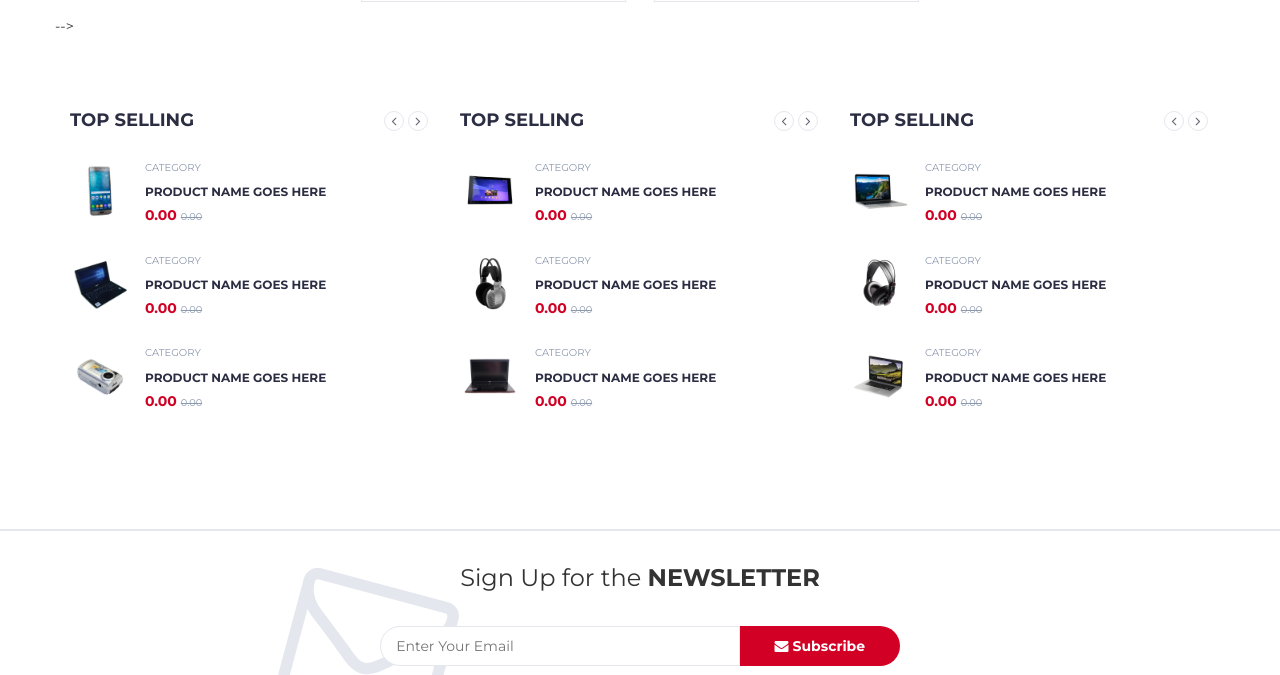
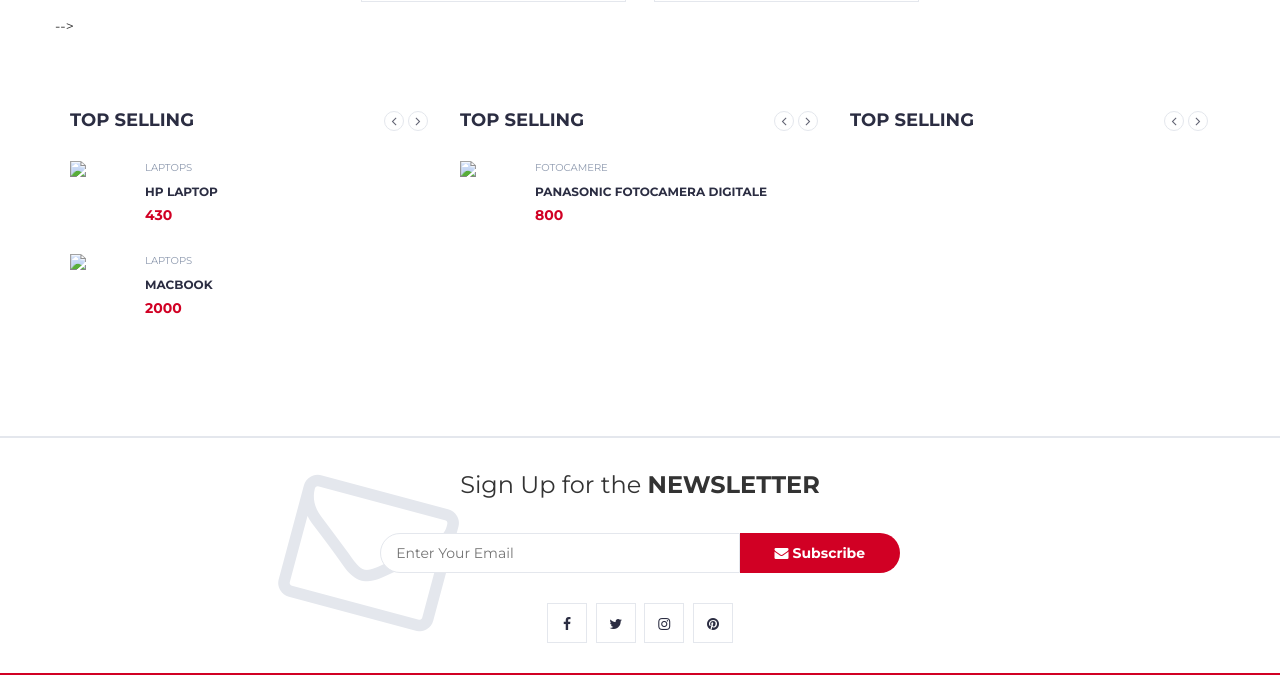
Before and after one commit to maca99/progetto_tdw, a PHP site: page / in a window 1280 px wide. Shown: the part 1712-2387 px from the top of the page. Run offline with PHP 8.4, Linux system fonts and the light colour scheme; data comes from the database, SQL or seed files in the repository; tables that the repository leaves empty hold one stand-in row (values such as "Sample post"); a stand-in replaces the project's code that opens the database connection.

Commit message:
aggiunta widget

```diff
--- a/dhtml/index-copia.html
+++ b/dhtml/index-copia.html
@@ -276,84 +276,21 @@
 						<div class="products-widget-slick" data-nav="#slick-nav-3">
 							<div>
 								<!-- product widget -->
-								<div class="product-widget">
-									<div class="product-img">
-										<img src="dhtml/img/product07.png" alt="">
-									</div>
-									<div class="product-body">
-										<p class="product-category">Category</p>
-										<h3 class="product-name"><a href="#">product name goes here</a></h3>
-										<h4 class="product-price">$980.00 <del class="product-old-price">$990.00</del></h4>
-									</div>
-								</div>
+								<[foreach]>
+								<[product9]>
+								<[/foreach]>
 								<!-- /product widget -->
 
-								<!-- product widget -->
-								<div class="product-widget">
-									<div class="product-img">
-										<img src="dhtml/img/product08.png" alt="">
-									</div>
-									<div class="product-body">
-										<p class="product-category">Category</p>
-										<h3 class="product-name"><a href="#">product name goes here</a></h3>
-										<h4 class="product-price">$980.00 <del class="product-old-price">$990.00</del></h4>
-									</div>
-								</div>
-								<!-- /product widget -->
-
-								<!-- product widget -->
-								<div class="product-widget">
-									<div class="product-img">
-										<img src="dhtml/img/product09.png" alt="">
-									</div>
-									<div class="product-body">
-										<p class="product-category">Category</p>
-										<h3 class="product-name"><a href="#">product name goes here</a></h3>
-										<h4 class="product-price">$980.00 <del class="product-old-price">$990.00</del></h4>
-									</div>
-								</div>
-								<!-- product widget -->
 							</div>
 
 							<div>
 								<!-- product widget -->
-								<div class="product-widget">
-									<div class="product-img">
-										<img src="dhtml/img/product01.png" alt="">
-									</div>
-									<div class="product-body">
-										<p class="product-category">Category</p>
-										<h3 class="product-name"><a href="#">product name goes here</a></h3>
-										<h4 class="product-price">$980.00 <del class="product-old-price">$990.00</del></h4>
-									</div>
-								</div>
+								<[foreach]>
+								<[product10]>
+								<[/foreach]>
 								<!-- /product widget -->
 
-								<!-- product widget -->
-								<div class="product-widget">
-									<div class="product-img">
-										<img src="dhtml/img/product02.png" alt="">
-									</div>
-									<div class="product-body">
-										<p class="product-category">Category</p>
-										<h3 class="product-name"><a href="#">product name goes here</a></h3>
-										<h4 class="product-price">$980.00 <del class="product-old-price">$990.00</del></h4>
-									</div>
-								</div>
-								<!-- /product widget -->
 
-								<!-- product widget -->
-								<div class="product-widget">
-									<div class="product-img">
-										<img src="dhtml/img/product03.png" alt="">
-									</div>
-									<div class="product-body">
-										<p class="product-category">Category</p>
-										<h3 class="product-name"><a href="#">product name goes here</a></h3>
-										<h4 class="product-price">$980.00 <del class="product-old-price">$990.00</del></h4>
-									</div>
-								</div>
-								<!-- product widget -->
 							</div>
 						</div>
 					</div>
@@ -369,84 +306,18 @@
 						<div class="products-widget-slick" data-nav="#slick-nav-4">
 							<div>
 								<!-- product widget -->
-								<div class="product-widget">
-									<div class="product-img">
-										<img src="dhtml/img/product04.png" alt="">
-									</div>
-									<div class="product-body">
-										<p class="product-category">Category</p>
-										<h3 class="product-name"><a href="#">product name goes here</a></h3>
-										<h4 class="product-price">$980.00 <del class="product-old-price">$990.00</del></h4>
-									</div>
-								</div>
+								<[foreach]>
+								<[product11]>
+								<[/foreach]>
 								<!-- /product widget -->
-
-								<!-- product widget -->
-								<div class="product-widget">
-									<div class="product-img">
-										<img src="dhtml/img/product05.png" alt="">
-									</div>
-									<div class="product-body">
-										<p class="product-category">Category</p>
-										<h3 class="product-name"><a href="#">product name goes here</a></h3>
-										<h4 class="product-price">$980.00 <del class="product-old-price">$990.00</del></h4>
-									</div>
-								</div>
-								<!-- /product widget -->
-
-								<!-- product widget -->
-								<div class="product-widget">
-									<div class="product-img">
-										<img src="dhtml/img/product06.png" alt="">
-									</div>
-									<div class="product-body">
-										<p class="product-category">Category</p>
-										<h3 class="product-name"><a href="#">product name goes here</a></h3>
-										<h4 class="product-price">$980.00 <del class="product-old-price">$990.00</del></h4>
-									</div>
-								</div>
-								<!-- product widget -->
 							</div>
 
 							<div>
 								<!-- product widget -->
-								<div class="product-widget">
-									<div class="product-img">
-										<img src="dhtml/img/product07.png" alt="">
-									</div>
-									<div class="product-body">
-										<p class="product-category">Category</p>
-										<h3 class="product-name"><a href="#">product name goes here</a></h3>
-										<h4 class="product-price">$980.00 <del class="product-old-price">$990.00</del></h4>
-									</div>
-								</div>
+								<[foreach]>
+								<[product12]>
+								<[/foreach]>
 								<!-- /product widget -->
-
-								<!-- product widget -->
-								<div class="product-widget">
-									<div class="product-img">
-										<img src="./img/product08.png" alt="">
-									</div>
-									<div class="product-body">
-										<p class="product-category">Category</p>
-										<h3 class="product-name"><a href="#">product name goes here</a></h3>
-										<h4 class="product-price">$980.00 <del class="product-old-price">$990.00</del></h4>
-									</div>
-								</div>
-								<!-- /product widget -->
-
-								<!-- product widget -->
-								<div class="product-widget">
-									<div class="product-img">
-										<img src="dhtml/img/product09.png" alt="">
-									</div>
-									<div class="product-body">
-										<p class="product-category">Category</p>
-										<h3 class="product-name"><a href="#">product name goes here</a></h3>
-										<h4 class="product-price">$980.00 <del class="product-old-price">$990.00</del></h4>
-									</div>
-								</div>
-								<!-- product widget -->
 							</div>
 						</div>
 					</div>
@@ -464,87 +335,22 @@
 						<div class="products-widget-slick" data-nav="#slick-nav-5">
 							<div>
 								<!-- product widget -->
-								<div class="product-widget">
-									<div class="product-img">
-										<img src="dhtml/img/product01.png" alt="">
-									</div>
-									<div class="product-body">
-										<p class="product-category">Category</p>
-										<h3 class="product-name"><a href="#">product name goes here</a></h3>
-										<h4 class="product-price">$980.00 <del class="product-old-price">$990.00</del></h4>
-									</div>
-								</div>
+								<[foreach]>
+								<[product13]>
+								<[/foreach]>
 								<!-- /product widget -->
-
-								<!-- product widget -->
-								<div class="product-widget">
-									<div class="product-img">
-										<img src="dhtml/img/product02.png" alt="">
-									</div>
-									<div class="product-body">
-										<p class="product-category">Category</p>
-										<h3 class="product-name"><a href="#">product name goes here</a></h3>
-										<h4 class="product-price">$980.00 <del class="product-old-price">$990.00</del></h4>
-									</div>
-								</div>
-								<!-- /product widget -->
-
-								<!-- product widget -->
-								<div class="product-widget">
-									<div class="product-img">
-										<img src="dhtml/img/product03.png" alt="">
-									</div>
-									<div class="product-body">
-										<p class="product-category">Category</p>
-										<h3 class="product-name"><a href="#">product name goes here</a></h3>
-										<h4 class="product-price">$980.00 <del class="product-old-price">$990.00</del></h4>
-									</div>
-								</div>
-								<!-- product widget -->
 							</div>
 
 							<div>
 								<!-- product widget -->
-								<div class="product-widget">
-									<div class="product-img">
-										<img src="dhtml/img/product04.png" alt="">
-									</div>
-									<div class="product-body">
-										<p class="product-category">Category</p>
-										<h3 class="product-name"><a href="#">product name goes here</a></h3>
-										<h4 class="product-price">$980.00 <del class="product-old-price">$990.00</del></h4>
-									</div>
-								</div>
+								<[foreach]>
+								<[product14]>
+								<[/foreach]>
 								<!-- /product widget -->
-
-								<!-- product widget -->
-								<div class="product-widget">
-									<div class="product-img">
-										<img src="dhtml/img/product05.png" alt="">
-									</div>
-									<div class="product-body">
-										<p class="product-category">Category</p>
-										<h3 class="product-name"><a href="#">product name goes here</a></h3>
-										<h4 class="product-price">$980.00 <del class="product-old-price">$990.00</del></h4>
-									</div>
-								</div>
-								<!-- /product widget -->
-
-								<!-- product widget -->
-								<div class="product-widget">
-									<div class="product-img">
-										<img src="dhtml/img/product06.png" alt="">
-									</div>
-									<div class="product-body">
-										<p class="product-category">Category</p>
-										<h3 class="product-name"><a href="#">product name goes here</a></h3>
-										<h4 class="product-price">$980.00 <del class="product-old-price">$990.00</del></h4>
-									</div>
-								</div>
-								<!-- product widget -->
 							</div>
 						</div>
 					</div>
+
 
 				</div>
 				<!-- /row -->
--- /dev/null
+++ b/dhtml/prodotto_widget.html
@@ -0,0 +1,12 @@
+<!-- product widget -->
+<div class="product-widget">
+	<div class="product-img">
+        <[immagine]>
+	</div>
+	<div class="product-body">
+		<p class="product-category"><[nome_categoria]></p>
+		<h3 class="product-name"><a href="#"><[nome]></a></h3>
+		<h4 class="product-price"><[prezzo]><del class="product-old-price"><[prezzo_vecchio]></del></h4>
+	</div>
+</div>
+<!-- /product widget -->
--- a/index.php
+++ b/index.php
@@ -54,6 +54,26 @@
     }
 
 
+
+    $result9=$mysqli->query("SELECT id_prodotto FROM prodotto,categoria WHERE prodotto.id_categoria=categoria.id_categoria AND categoria.nome_categoria='Laptops' order by prodotto.data ASC LIMIT 10");
+    $result10=$mysqli->query("SELECT id_prodotto FROM prodotto,categoria WHERE prodotto.id_categoria=categoria.id_categoria AND categoria.nome_categoria='Smartphone' order by prodotto.data ASC LIMIT 10");
+    $result11=$mysqli->query("SELECT id_prodotto FROM prodotto,categoria WHERE prodotto.id_categoria=categoria.id_categoria AND categoria.nome_categoria='Fotocamere' order by prodotto.data ASC LIMIT 10");
+
+    while($row = mysqli_fetch_array($result9)){
+        $body->setContent("product9",$utility->product_widget($row['id_prodotto']));
+    }
+
+    while($row=mysqli_fetch_array($result10)){
+        $body->setContent("product10",$utility->product_widget($row['id_prodotto']));
+    }
+
+    while($row=$result11->fetch_array()){
+        $body->setContent("product11",$utility->product_widget($row['id_prodotto']));
+    }
+
+
+
+
     $main->setContent("body",$body->get());
     $main->close();
 ?>
--- a/register.php
+++ b/register.php
@@ -4,6 +4,7 @@
 	require "include/template2.inc.php";
 
 	$password = (isset($_POST['password'])) ? trim($_POST['password']) : '';
+	$password = md5($password);
 	//$cognome = (isset($_POST['nome'])) ? trim($_POST['nome']) : '';
 	//$nome = (isset($_POST['cognome'])) ? trim($_POST['cognome']) : '';
 	$email = (isset($_POST['email'])) ? trim($_POST['email']) : '';
```
Also changed, not shown: include/tags/utility.inc.php (+33 -0 lines).
